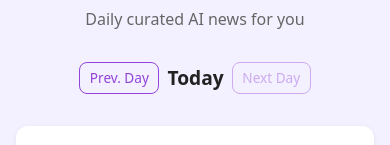
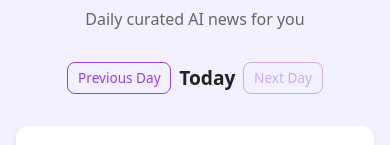
Before and after one commit to eurogar88/8amcoffee, an Astro site: page / in a window 390 px wide. Shown: the part 305-450 px from the top of the page. Built offline with nearby package versions, Linux system fonts and the light colour scheme; Astro itself is replaced by a stand-in of ours.

Commit message:
Fixed responsiveness

```diff
--- a/public/global.css
+++ b/public/global.css
@@ -91,7 +91,7 @@ footer{margin-top:3rem;padding:2rem 1rem;text-align:center;font-size:.85rem;colo
   /* Compactar botones Prev / Next */
   .pagination{gap:.5rem;}
   .pagination .nav-btn{font-size:0;padding:.35rem .6rem;min-width:auto;}
-  .pagination #prevBtn::before{content:"Prev. Day";font-size:.85rem;color:inherit;}
+  .pagination #prevBtn::before{content:"Previous Day";font-size:.85rem;color:inherit;}
   .pagination #nextBtn::before{content:"Next Day";font-size:.85rem;color:inherit;}
 
   /* Banner totalmente fluido */
```
